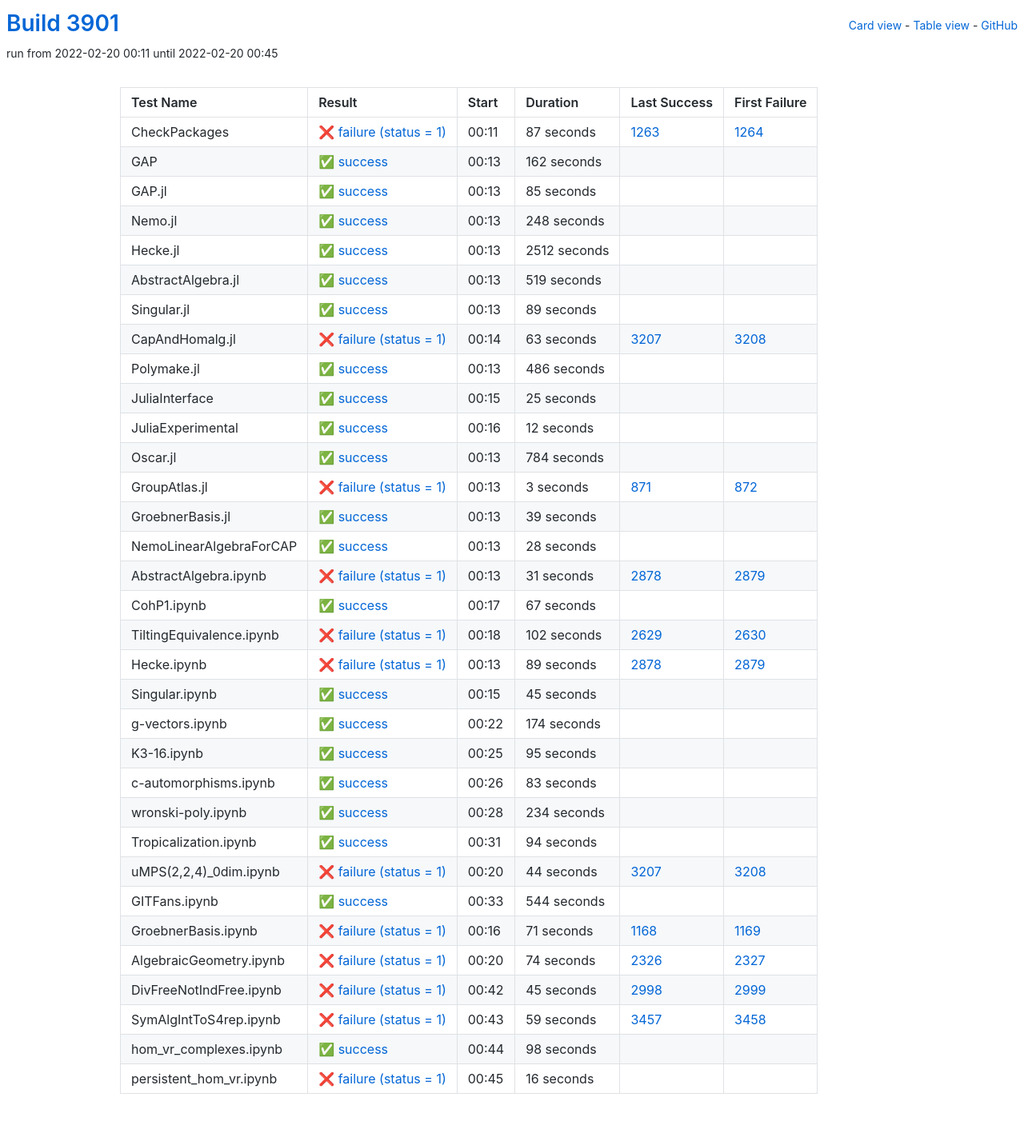
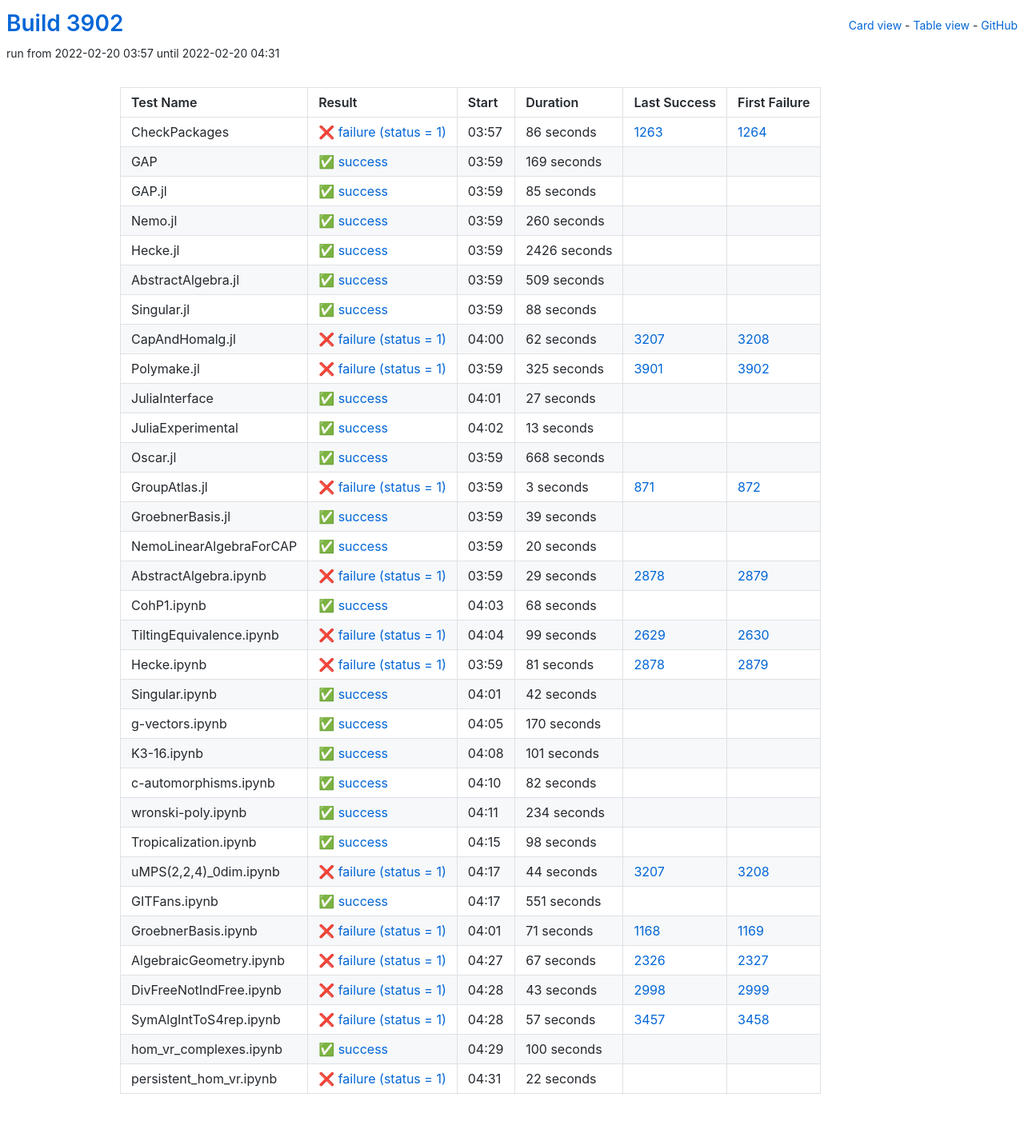
Before and after one commit to oscar-system/oscar-ci-status-stable, a Jekyll site: the page built from table.html, in a window 1280 px wide. Shown: the whole page at 80% size. Built offline with Jekyll 4.4.1, drawn with Linux system fonts in a browser that asks for light colours.

Commit message:
Build #3902

```diff
--- a/_data/ci.yml
+++ b/_data/ci.yml
@@ -1,6 +1,6 @@
 ---
-build: 3901
-build_url: https://oscarci.mathematik.uni-kl.de/job/oscar-stable/3901/
+build: 3902
+build_url: https://oscarci.mathematik.uni-kl.de/job/oscar-stable/3902/
 job: oscar-stable
 organization: oscar-system
 repo: oscar-ci-status-stable
@@ -8,32 +8,32 @@ repourl: https://github.com/oscar-system/oscar-ci-status-stable
 tests:
 - name: CheckPackages
   id: checkpackages
-  log: https://oscarci.mathematik.uni-kl.de/job/oscar-stable/3901/artifact/logs/build-3901/CheckPackages.log
-  start: 2022-02-20 00:11
+  log: https://oscarci.mathematik.uni-kl.de/job/oscar-stable/3902/artifact/logs/build-3902/CheckPackages.log
+  start: 2022-02-20 03:57
   success: false
   exitcode: 1
   status: failure
-  duration: 87
+  duration: 86
   last_success: 1263
   last_success_url: https://oscarci.mathematik.uni-kl.de/job/oscar-stable/1263/
   first_failure: 1264
   first_failure_url: https://oscarci.mathematik.uni-kl.de/job/oscar-stable/1264/
 - name: GAP
   id: gap
-  log: https://oscarci.mathematik.uni-kl.de/job/oscar-stable/3901/artifact/logs/build-3901/GAP.log
-  start: 2022-02-20 00:13
+  log: https://oscarci.mathematik.uni-kl.de/job/oscar-stable/3902/artifact/logs/build-3902/GAP.log
+  start: 2022-02-20 03:59
   success: true
   exitcode: 0
   status: success
-  duration: 162
+  duration: 169
   last_success: false
   last_success_url:
   first_failure: false
   first_failure_url:
 - name: GAP.jl
   id: gap-jl
-  log: https://oscarci.mathematik.uni-kl.de/job/oscar-stable/3901/artifact/logs/build-3901/GAP.jl.log
-  start: 2022-02-20 00:13
+  log: https://oscarci.mathematik.uni-kl.de/job/oscar-stable/3902/artifact/logs/build-3902/GAP.jl.log
+  start: 2022-02-20 03:59
   success: true
   exitcode: 0
   status: success
@@ -44,116 +44,116 @@ tests:
   first_failure_url:
 - name: Nemo.jl
   id: nemo-jl
-  log: https://oscarci.mathematik.uni-kl.de/job/oscar-stable/3901/artifact/logs/build-3901/Nemo.jl.log
-  start: 2022-02-20 00:13
+  log: https://oscarci.mathematik.uni-kl.de/job/oscar-stable/3902/artifact/logs/build-3902/Nemo.jl.log
+  start: 2022-02-20 03:59
   success: true
   exitcode: 0
   status: success
-  duration: 248
+  duration: 260
   last_success: false
   last_success_url:
   first_failure: false
   first_failure_url:
 - name: Hecke.jl
   id: hecke-jl
-  log: https://oscarci.mathematik.uni-kl.de/job/oscar-stable/3901/artifact/logs/build-3901/Hecke.jl.log
-  start: 2022-02-20 00:13
+  log: https://oscarci.mathematik.uni-kl.de/job/oscar-stable/3902/artifact/logs/build-3902/Hecke.jl.log
+  start: 2022-02-20 03:59
   success: true
   exitcode: 0
   status: success
-  duration: 2512
+  duration: 2426
   last_success: false
   last_success_url:
   first_failure: false
   first_failure_url:
 - name: AbstractAlgebra.jl
   id: abstractalgebra-jl
-  log: https://oscarci.mathematik.uni-kl.de/job/oscar-stable/3901/artifact/logs/build-3901/AbstractAlgebra.jl.log
-  start: 2022-02-20 00:13
+  log: https://oscarci.mathematik.uni-kl.de/job/oscar-stable/3902/artifact/logs/build-3902/AbstractAlgebra.jl.log
+  start: 2022-02-20 03:59
   success: true
   exitcode: 0
   status: success
-  duration: 519
+  duration: 509
   last_success: false
   last_success_url:
   first_failure: false
   first_failure_url:
 - name: Singular.jl
   id: singular-jl
-  log: https://oscarci.mathematik.uni-kl.de/job/oscar-stable/3901/artifact/logs/build-3901/Singular.jl.log
-  start: 2022-02-20 00:13
+  log: https://oscarci.mathematik.uni-kl.de/job/oscar-stable/3902/artifact/logs/build-3902/Singular.jl.log
+  start: 2022-02-20 03:59
   success: true
   exitcode: 0
   status: success
-  duration: 89
+  duration: 88
   last_success: false
   last_success_url:
   first_failure: false
   first_failure_url:
 - name: CapAndHomalg.jl
   id: capandhomalg-jl
-  log: https://oscarci.mathematik.uni-kl.de/job/oscar-stable/3901/artifact/logs/build-3901/CapAndHomalg.jl.log
-  start: 2022-02-20 00:14
+  log: https://oscarci.mathematik.uni-kl.de/job/oscar-stable/3902/artifact/logs/build-3902/CapAndHomalg.jl.log
+  start: 2022-02-20 04:00
   success: false
   exitcode: 1
   status: failure
-  duration: 63
+  duration: 62
   last_success: 3207
   last_success_url: https://oscarci.mathematik.uni-kl.de/job/oscar-stable/3207/
   first_failure: 3208
   first_failure_url: https://oscarci.mathematik.uni-kl.de/job/oscar-stable/3208/
 - name: Polymake.jl
   id: polymake-jl
-  log: https://oscarci.mathematik.uni-kl.de/job/oscar-stable/3901/artifact/logs/build-3901/Polymake.jl.log
-  start: 2022-02-20 00:13
+  log: https://oscarci.mathematik.uni-kl.de/job/oscar-stable/3902/artifact/logs/build-3902/Polymake.jl.log
+  start: 2022-02-20 03:59
+  success: false
+  exitcode: 1
+  status: failure
+  duration: 325
+  last_success: 3901
+  last_success_url: https://oscarci.mathematik.uni-kl.de/job/oscar-stable/3901/
+  first_failure: 3902
+  first_failure_url: https://oscarci.mathematik.uni-kl.de/job/oscar-stable/3902/
+- name: JuliaInterface
+  id: juliainterface
+  log: https://oscarci.mathematik.uni-kl.de/job/oscar-stable/3902/artifact/logs/build-3902/JuliaInterface.log
+  start: 2022-02-20 04:01
   success: true
   exitcode: 0
   status: success
-  duration: 486
-  last_success: false
-  last_success_url:
-  first_failure: false
-  first_failure_url:
-- name: JuliaInterface
-  id: juliainterface
-  log: https://oscarci.mathematik.uni-kl.de/job/oscar-stable/3901/artifact/logs/build-3901/JuliaInterface.log
-  start: 2022-02-20 00:15
-  success: true
-  exitcode: 0
-  status: success
-  duration: 25
+  duration: 27
   last_success: false
   last_success_url:
   first_failure: false
   first_failure_url:
 - name: JuliaExperimental
   id: juliaexperimental
-  log: https://oscarci.mathematik.uni-kl.de/job/oscar-stable/3901/artifact/logs/build-3901/JuliaExperimental.log
-  start: 2022-02-20 00:16
+  log: https://oscarci.mathematik.uni-kl.de/job/oscar-stable/3902/artifact/logs/build-3902/JuliaExperimental.log
+  start: 2022-02-20 04:02
   success: true
   exitcode: 0
   status: success
-  duration: 12
+  duration: 13
   last_success: false
   last_success_url:
   first_failure: false
   first_failure_url:
 - name: Oscar.jl
   id: oscar-jl
-  log: https://oscarci.mathematik.uni-kl.de/job/oscar-stable/3901/artifact/logs/build-3901/Oscar.jl.log
-  start: 2022-02-20 00:13
+  log: https://oscarci.mathematik.uni-kl.de/job/oscar-stable/3902/artifact/logs/build-3902/Oscar.jl.log
+  start: 2022-02-20 03:59
   success: true
   exitcode: 0
   status: success
-  duration: 784
+  duration: 668
   last_success: false
   last_success_url:
   first_failure: false
   first_failure_url:
 - name: GroupAtlas.jl
   id: groupatlas-jl
-  log: https://oscarci.mathematik.uni-kl.de/job/oscar-stable/3901/artifact/logs/build-3901/GroupAtlas.jl.log
-  start: 2022-02-20 00:13
+  log: https://oscarci.mathematik.uni-kl.de/job/oscar-stable/3902/artifact/logs/build-3902/GroupAtlas.jl.log
+  start: 2022-02-20 03:59
   success: false
   exitcode: 1
   status: failure
@@ -164,8 +164,8 @@ tests:
   first_failure_url: https://oscarci.mathematik.uni-kl.de/job/oscar-stable/872/
 - name: GroebnerBasis.jl
   id: groebnerbasis-jl
-  log: https://oscarci.mathematik.uni-kl.de/job/oscar-stable/3901/artifact/logs/build-3901/GroebnerBasis.jl.log
-  start: 2022-02-20 00:13
+  log: https://oscarci.mathematik.uni-kl.de/job/oscar-stable/3902/artifact/logs/build-3902/GroebnerBasis.jl.log
+  start: 2022-02-20 03:59
   success: true
   exitcode: 0
   status: success
@@ -176,116 +176,116 @@ tests:
   first_failure_url:
 - name: NemoLinearAlgebraForCAP
   id: nemolinearalgebraforcap
-  log: https://oscarci.mathematik.uni-kl.de/job/oscar-stable/3901/artifact/logs/build-3901/NemoLinearAlgebraForCAP.log
-  start: 2022-02-20 00:13
+  log: https://oscarci.mathematik.uni-kl.de/job/oscar-stable/3902/artifact/logs/build-3902/NemoLinearAlgebraForCAP.log
+  start: 2022-02-20 03:59
   success: true
   exitcode: 0
   status: success
-  duration: 28
+  duration: 20
   last_success: false
   last_success_url:
   first_failure: false
   first_failure_url:
 - name: AbstractAlgebra.ipynb
   id: abstractalgebra-ipynb
-  log: https://oscarci.mathematik.uni-kl.de/job/oscar-stable/3901/artifact/logs/build-3901/AbstractAlgebra.ipynb.log
-  start: 2022-02-20 00:13
+  log: https://oscarci.mathematik.uni-kl.de/job/oscar-stable/3902/artifact/logs/build-3902/AbstractAlgebra.ipynb.log
+  start: 2022-02-20 03:59
   success: false
   exitcode: 1
   status: failure
-  duration: 31
+  duration: 29
   last_success: 2878
   last_success_url: https://oscarci.mathematik.uni-kl.de/job/oscar-stable/2878/
   first_failure: 2879
   first_failure_url: https://oscarci.mathematik.uni-kl.de/job/oscar-stable/2879/
 - name: CohP1.ipynb
   id: cohp1-ipynb
-  log: https://oscarci.mathematik.uni-kl.de/job/oscar-stable/3901/artifact/logs/build-3901/CohP1.ipynb.log
-  start: 2022-02-20 00:17
+  log: https://oscarci.mathematik.uni-kl.de/job/oscar-stable/3902/artifact/logs/build-3902/CohP1.ipynb.log
+  start: 2022-02-20 04:03
   success: true
   exitcode: 0
   status: success
-  duration: 67
+  duration: 68
   last_success: false
   last_success_url:
   first_failure: false
   first_failure_url:
 - name: TiltingEquivalence.ipynb
   id: tiltingequivalence-ipynb
-  log: https://oscarci.mathematik.uni-kl.de/job/oscar-stable/3901/artifact/logs/build-3901/TiltingEquivalence.ipynb.log
-  start: 2022-02-20 00:18
+  log: https://oscarci.mathematik.uni-kl.de/job/oscar-stable/3902/artifact/logs/build-3902/TiltingEquivalence.ipynb.log
+  start: 2022-02-20 04:04
   success: false
   exitcode: 1
   status: failure
-  duration: 102
+  duration: 99
   last_success: 2629
   last_success_url: https://oscarci.mathematik.uni-kl.de/job/oscar-stable/2629/
   first_failure: 2630
   first_failure_url: https://oscarci.mathematik.uni-kl.de/job/oscar-stable/2630/
 - name: Hecke.ipynb
   id: hecke-ipynb
-  log: https://oscarci.mathematik.uni-kl.de/job/oscar-stable/3901/artifact/logs/build-3901/Hecke.ipynb.log
-  start: 2022-02-20 00:13
+  log: https://oscarci.mathematik.uni-kl.de/job/oscar-stable/3902/artifact/logs/build-3902/Hecke.ipynb.log
+  start: 2022-02-20 03:59
   success: false
   exitcode: 1
   status: failure
-  duration: 89
+  duration: 81
   last_success: 2878
   last_success_url: https://oscarci.mathematik.uni-kl.de/job/oscar-stable/2878/
   first_failure: 2879
   first_failure_url: https://oscarci.mathematik.uni-kl.de/job/oscar-stable/2879/
 - name: Singular.ipynb
   id: singular-ipynb
-  log: https://oscarci.mathematik.uni-kl.de/job/oscar-stable/3901/artifact/logs/build-3901/Singular.ipynb.log
-  start: 2022-02-20 00:15
+  log: https://oscarci.mathematik.uni-kl.de/job/oscar-stable/3902/artifact/logs/build-3902/Singular.ipynb.log
+  start: 2022-02-20 04:01
   success: true
   exitcode: 0
   status: success
-  duration: 45
+  duration: 42
   last_success: false
   last_success_url:
   first_failure: false
   first_failure_url:
 - name: g-vectors.ipynb
   id: g-vectors-ipynb
-  log: https://oscarci.mathematik.uni-kl.de/job/oscar-stable/3901/artifact/logs/build-3901/g-vectors.ipynb.log
-  start: 2022-02-20 00:22
+  log: https://oscarci.mathematik.uni-kl.de/job/oscar-stable/3902/artifact/logs/build-3902/g-vectors.ipynb.log
+  start: 2022-02-20 04:05
   success: true
   exitcode: 0
   status: success
-  duration: 174
+  duration: 170
   last_success: false
   last_success_url:
   first_failure: false
   first_failure_url:
 - name: K3-16.ipynb
   id: k3-16-ipynb
-  log: https://oscarci.mathematik.uni-kl.de/job/oscar-stable/3901/artifact/logs/build-3901/K3-16.ipynb.log
-  start: 2022-02-20 00:25
+  log: https://oscarci.mathematik.uni-kl.de/job/oscar-stable/3902/artifact/logs/build-3902/K3-16.ipynb.log
+  start: 2022-02-20 04:08
   success: true
   exitcode: 0
   status: success
-  duration: 95
+  duration: 101
   last_success: false
   last_success_url:
   first_failure: false
   first_failure_url:
 - name: c-automorphisms.ipynb
   id: c-automorphisms-ipynb
-  log: https://oscarci.mathematik.uni-kl.de/job/oscar-stable/3901/artifact/logs/build-3901/c-automorphisms.ipynb.log
-  start: 2022-02-20 00:26
+  log: https://oscarci.mathematik.uni-kl.de/job/oscar-stable/3902/artifact/logs/build-3902/c-automorphisms.ipynb.log
+  start: 2022-02-20 04:10
   success: true
   exitcode: 0
   status: success
-  duration: 83
+  duration: 82
   last_success: false
   last_success_url:
   first_failure: false
   first_failure_url:
 - name: wronski-poly.ipynb
   id: wronski-poly-ipynb
-  log: https://oscarci.mathematik.uni-kl.de/job/oscar-stable/3901/artifact/logs/build-3901/wronski-poly.ipynb.log
-  start: 2022-02-20 00:28
+  log: https://oscarci.mathematik.uni-kl.de/job/oscar-stable/3902/artifact/logs/build-3902/wronski-poly.ipynb.log
+  start: 2022-02-20 04:11
   success: true
   exitcode: 0
   status: success
@@ -296,20 +296,20 @@ tests:
   first_failure_url:
 - name: Tropicalization.ipynb
   id: tropicalization-ipynb
-  log: https://oscarci.mathematik.uni-kl.de/job/oscar-stable/3901/artifact/logs/build-3901/Tropicalization.ipynb.log
-  start: 2022-02-20 00:31
+  log: https://oscarci.mathematik.uni-kl.de/job/oscar-stable/3902/artifact/logs/build-3902/Tropicalization.ipynb.log
+  start: 2022-02-20 04:15
   success: true
   exitcode: 0
   status: success
-  duration: 94
+  duration: 98
   last_success: false
   last_success_url:
   first_failure: false
   first_failure_url:
 - name: uMPS(2,2,4)_0dim.ipynb
   id: umps-2-2-4-0dim-ipynb
-  log: https://oscarci.mathematik.uni-kl.de/job/oscar-stable/3901/artifact/logs/build-3901/uMPS-2-2-4-_0dim.ipynb.log
-  start: 2022-02-20 00:20
+  log: https://oscarci.mathematik.uni-kl.de/job/oscar-stable/3902/artifact/logs/build-3902/uMPS-2-2-4-_0dim.ipynb.log
+  start: 2022-02-20 04:17
   success: false
   exitcode: 1
   status: failure
@@ -320,20 +320,20 @@ tests:
   first_failure_url: https://oscarci.mathematik.uni-kl.de/job/oscar-stable/3208/
 - name: GITFans.ipynb
   id: gitfans-ipynb
-  log: https://oscarci.mathematik.uni-kl.de/job/oscar-stable/3901/artifact/logs/build-3901/GITFans.ipynb.log
-  start: 2022-02-20 00:33
+  log: https://oscarci.mathematik.uni-kl.de/job/oscar-stable/3902/artifact/logs/build-3902/GITFans.ipynb.log
+  start: 2022-02-20 04:17
   success: true
   exitcode: 0
   status: success
-  duration: 544
+  duration: 551
   last_success: false
   last_success_url:
   first_failure: false
   first_failure_url:
 - name: GroebnerBasis.ipynb
   id: groebnerbasis-ipynb
-  log: https://oscarci.mathematik.uni-kl.de/job/oscar-stable/3901/artifact/logs/build-3901/GroebnerBasis.ipynb.log
-  start: 2022-02-20 00:16
+  log: https://oscarci.mathematik.uni-kl.de/job/oscar-stable/3902/artifact/logs/build-3902/GroebnerBasis.ipynb.log
+  start: 2022-02-20 04:01
   success: false
   exitcode: 1
   status: failure
@@ -344,60 +344,60 @@ tests:
   first_failure_url: https://oscarci.mathematik.uni-kl.de/job/oscar-stable/1169/
 - name: AlgebraicGeometry.ipynb
   id: algebraicgeometry-ipynb
-  log: https://oscarci.mathematik.uni-kl.de/job/oscar-stable/3901/artifact/logs/build-3901/AlgebraicGeometry.ipynb.log
-  start: 2022-02-20 00:20
+  log: https://oscarci.mathematik.uni-kl.de/job/oscar-stable/3902/artifact/logs/build-3902/AlgebraicGeometry.ipynb.log
+  start: 2022-02-20 04:27
   success: false
   exitcode: 1
   status: failure
-  duration: 74
+  duration: 67
   last_success: 2326
   last_success_url: https://oscarci.mathematik.uni-kl.de/job/oscar-stable/2326/
   first_failure: 2327
   first_failure_url: https://oscarci.mathematik.uni-kl.de/job/oscar-stable/2327/
 - name: DivFreeNotIndFree.ipynb
   id: divfreenotindfree-ipynb
-  log: https://oscarci.mathematik.uni-kl.de/job/oscar-stable/3901/artifact/logs/build-3901/DivFreeNotIndFree.ipynb.log
-  start: 2022-02-20 00:42
+  log: https://oscarci.mathematik.uni-kl.de/job/oscar-stable/3902/artifact/logs/build-3902/DivFreeNotIndFree.ipynb.log
+  start: 2022-02-20 04:28
   success: false
   exitcode: 1
   status: failure
-  duration: 45
+  duration: 43
   last_success: 2998
   last_success_url: https://oscarci.mathematik.uni-kl.de/job/oscar-stable/2998/
   first_failure: 2999
   first_failure_url: https://oscarci.mathematik.uni-kl.de/job/oscar-stable/2999/
 - name: SymAlgIntToS4rep.ipynb
   id: symalginttos4rep-ipynb
-  log: https://oscarci.mathematik.uni-kl.de/job/oscar-stable/3901/artifact/logs/build-3901/SymAlgIntToS4rep.ipynb.log
-  start: 2022-02-20 00:43
+  log: https://oscarci.mathematik.uni-kl.de/job/oscar-stable/3902/artifact/logs/build-3902/SymAlgIntToS4rep.ipynb.log
+  start: 2022-02-20 04:28
   success: false
   exitcode: 1
   status: failure
-  duration: 59
+  duration: 57
   last_success: 3457
   last_success_url: https://oscarci.mathematik.uni-kl.de/job/oscar-stable/3457/
   first_failure: 3458
   first_failure_url: https://oscarci.mathematik.uni-kl.de/job/oscar-stable/3458/
 - name: hom_vr_complexes.ipynb
   id: hom-vr-complexes-ipynb
-  log: https://oscarci.mathematik.uni-kl.de/job/oscar-stable/3901/artifact/logs/build-3901/hom_vr_complexes.ipynb.log
-  start: 2022-02-20 00:44
+  log: https://oscarci.mathematik.uni-kl.de/job/oscar-stable/3902/artifact/logs/build-3902/hom_vr_complexes.ipynb.log
+  start: 2022-02-20 04:29
   success: true
   exitcode: 0
   status: success
-  duration: 98
+  duration: 100
   last_success: false
   last_success_url:
   first_failure: false
   first_failure_url:
 - name: persistent_hom_vr.ipynb
   id: persistent-hom-vr-ipynb
-  log: https://oscarci.mathematik.uni-kl.de/job/oscar-stable/3901/artifact/logs/build-3901/persistent_hom_vr.ipynb.log
-  start: 2022-02-20 00:45
+  log: https://oscarci.mathematik.uni-kl.de/job/oscar-stable/3902/artifact/logs/build-3902/persistent_hom_vr.ipynb.log
+  start: 2022-02-20 04:31
   success: false
   exitcode: 1
   status: failure
-  duration: 16
+  duration: 22
   last_success: false
   last_success_url:
   first_failure: false
```
Also changed, not shown: README.md.
